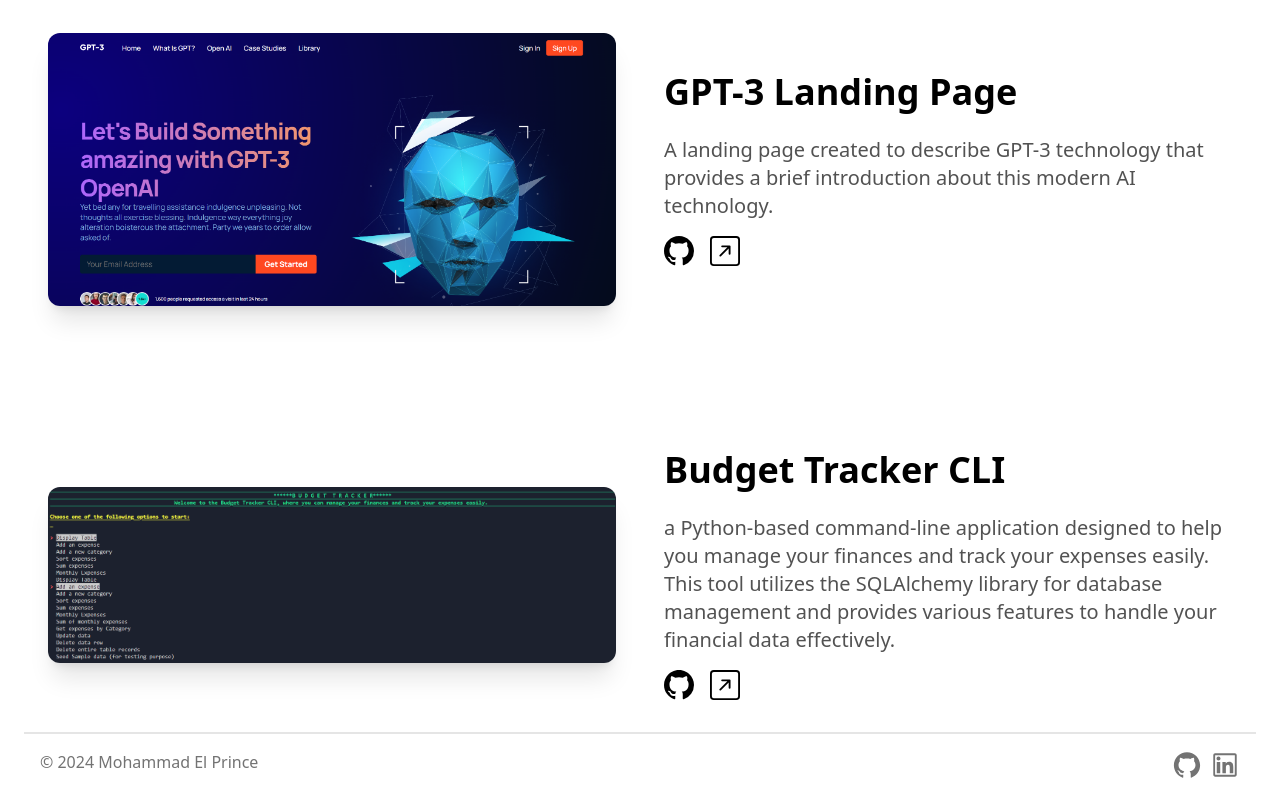
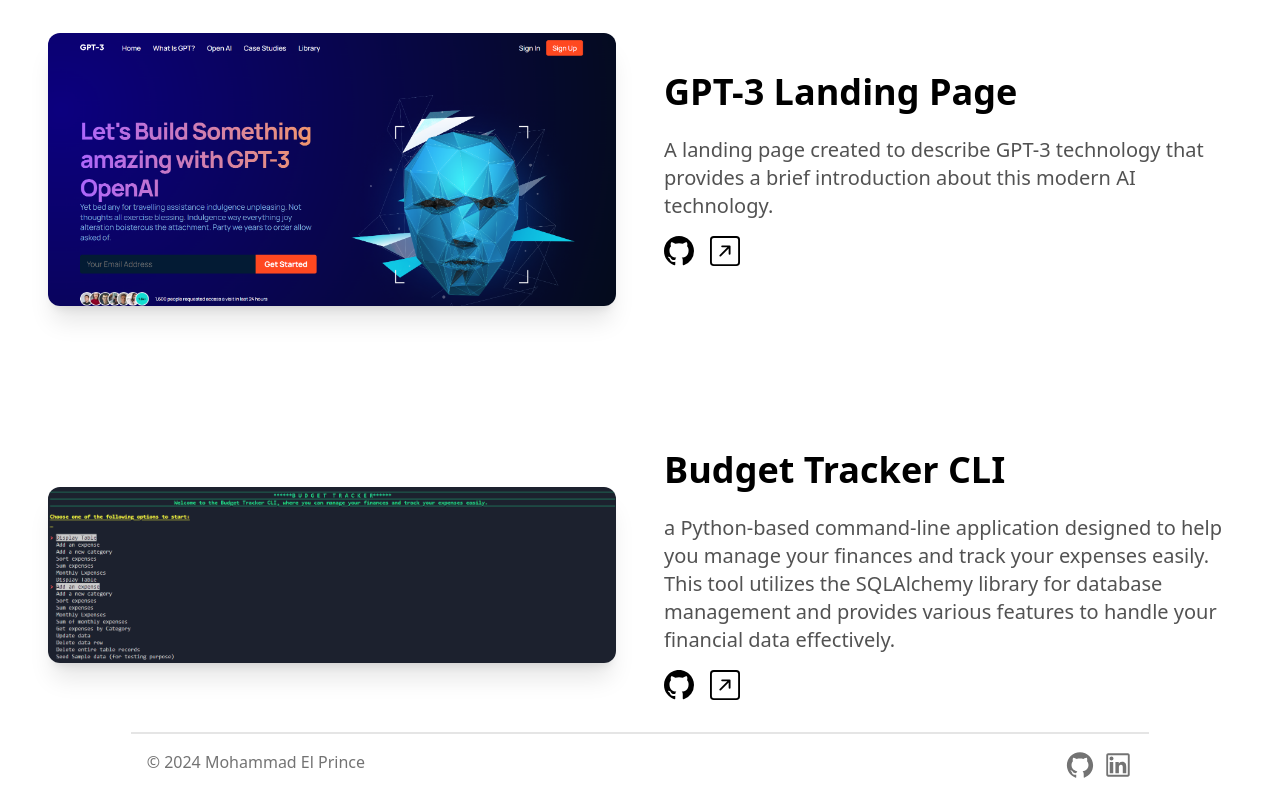
Before and after one commit to elprince-dev/portfolio-nextjs, a Next.js app: page / in a window 1280 px wide. Shown: the part 2628-3428 px from the top of the page. Built offline with nearby package versions, Linux system fonts and the light colour scheme.

Commit message:
Adjusts the footer line

```diff
--- a/src/components/Footer.jsx
+++ b/src/components/Footer.jsx
@@ -8,7 +8,7 @@
 
 const Footer = () => {
   return (
-    <footer className="mx-auto max-w-4/5 px-6 ">
+    <footer className="mx-auto w-5/6 px-6 ">
       <hr className="w-full h-0.5 mx-auto mt-8 bg-neutral-200 border-0" />
       <div className="mx-auto md:justify-between p-4 flex flex-col text-center text-neutral-900 md:flex-row">
         <div className="text-neutral-500 dark:text-neutral-100">
```
